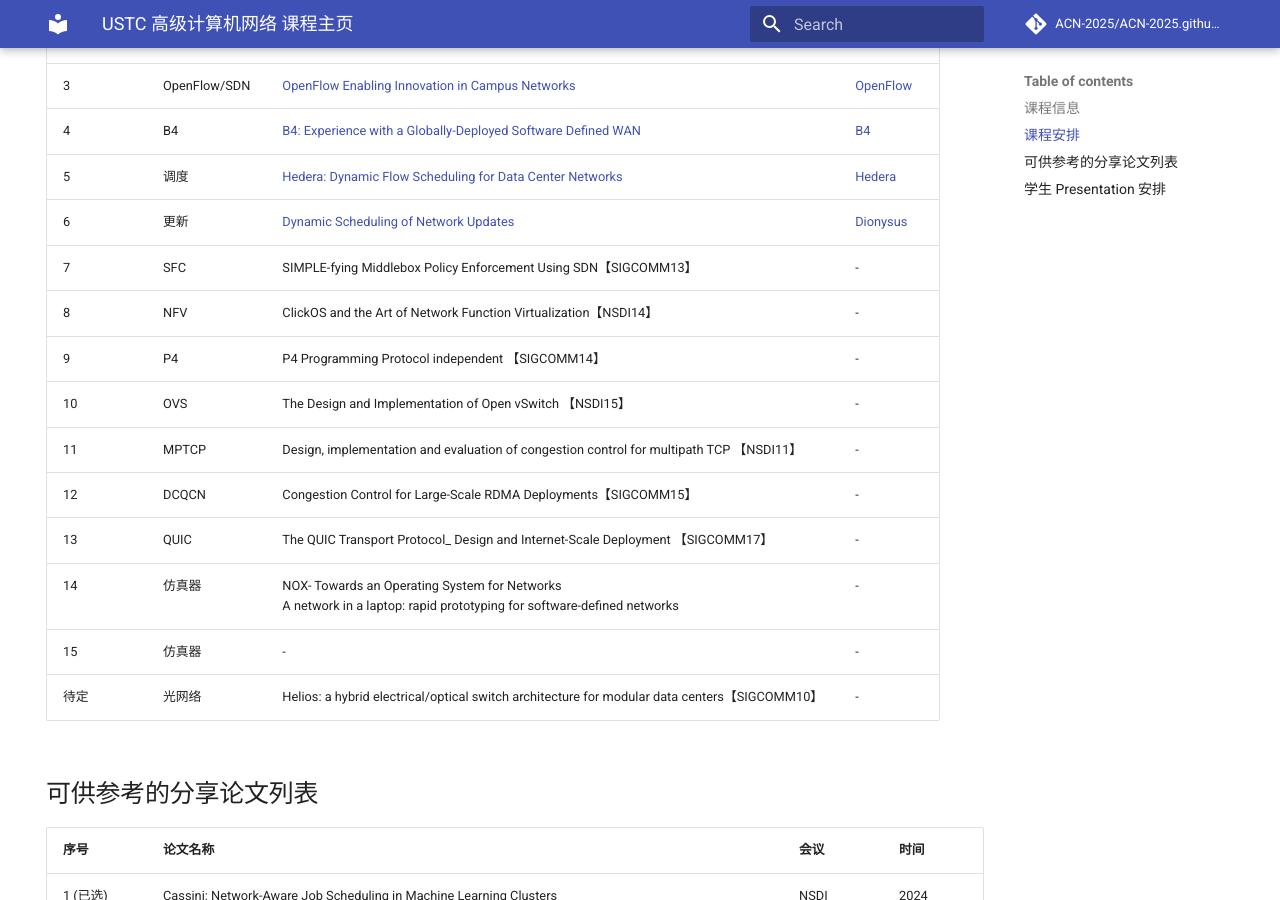
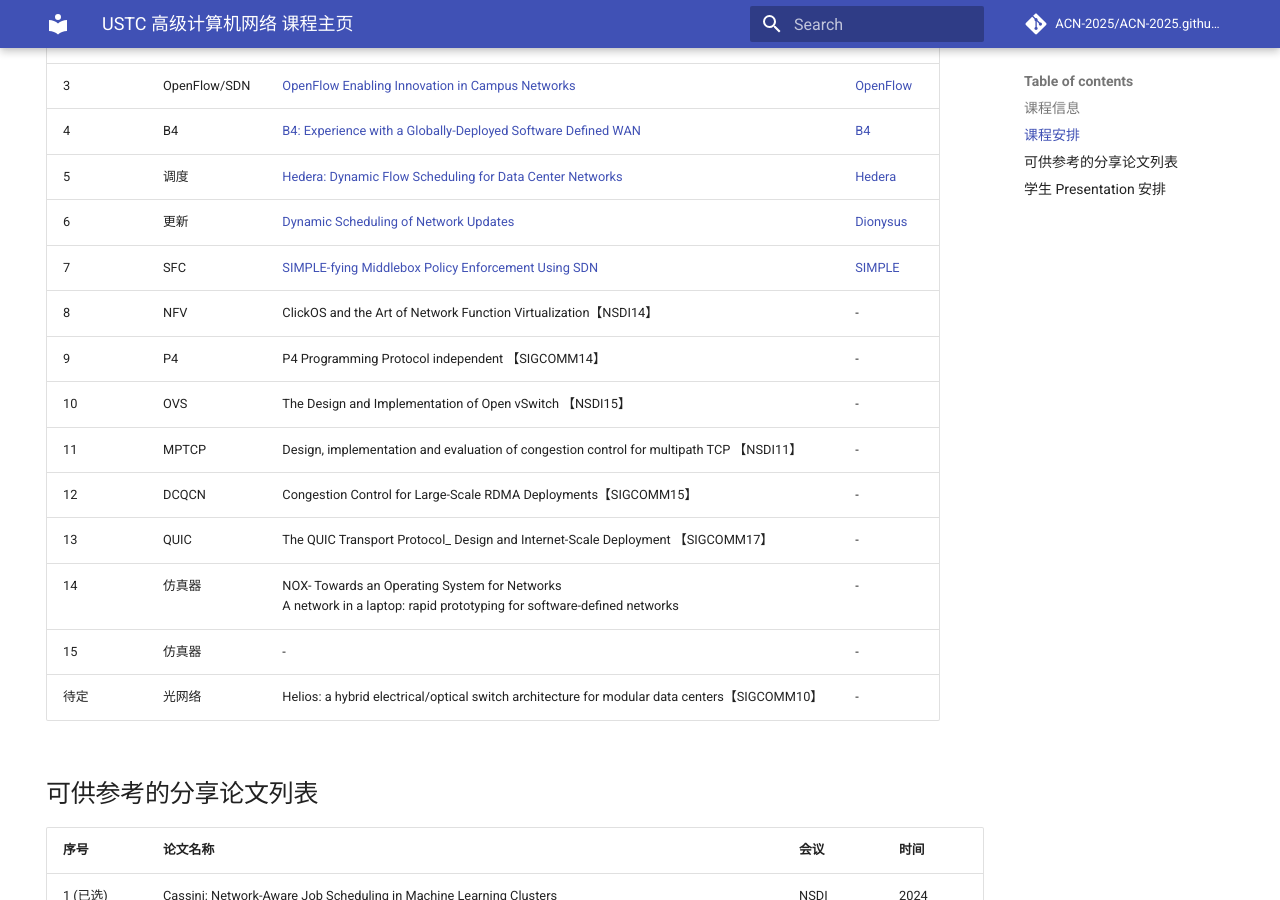
Before and after one commit to ACN-2025/ACN-2025.github.io, an MkDocs documentation site: the page built from docs/index.md, in a window 1280 px wide and 900 px high, scrolled down 664 px. Built offline with MkDocs 1.6.1 and Material for MkDocs 9.7.7, drawn with Linux system fonts in a browser that asks for light colours; comment, search, counter and statistics services are not loaded.

Commit message:
Upload SIMPLE paper and slides

```diff
--- a/docs/index.md
+++ b/docs/index.md
@@ -27,7 +27,7 @@ hide:
 | 4      | B4              | [B4: Experience with a Globally-Deployed Software Defined WAN](papers/B4.pdf) | [B4](slides/B4-slides.pdf) |
 | 5      | 调度            | [Hedera: Dynamic Flow Scheduling for Data Center Networks](papers/Hedera.pdf) | [Hedera](slides/Hedera-slides.pdf) |
 | 6      | 更新            | [Dynamic Scheduling of Network Updates](papers/Dionysus.pdf)                   | [Dionysus](slides/Dionysus-slides.pdf) |
-| 7      | SFC             | SIMPLE-fying Middlebox Policy Enforcement Using SDN【SIGCOMM13】       | - |
+| 7      | SFC             | [SIMPLE-fying Middlebox Policy Enforcement Using SDN](papers/SIMPLE.pdf) | [SIMPLE](slides/SIMPLE-slides.pdf) |
 | 8      | NFV             | ClickOS and the Art of Network Function Virtualization【NSDI14】       | - |
 | 9      | P4              | P4 Programming Protocol independent 【SIGCOMM14】                      | - |
 | 10     | OVS             | The Design and Implementation of Open vSwitch 【NSDI15】               | - |
```
Also changed, not shown: 2 other files.
